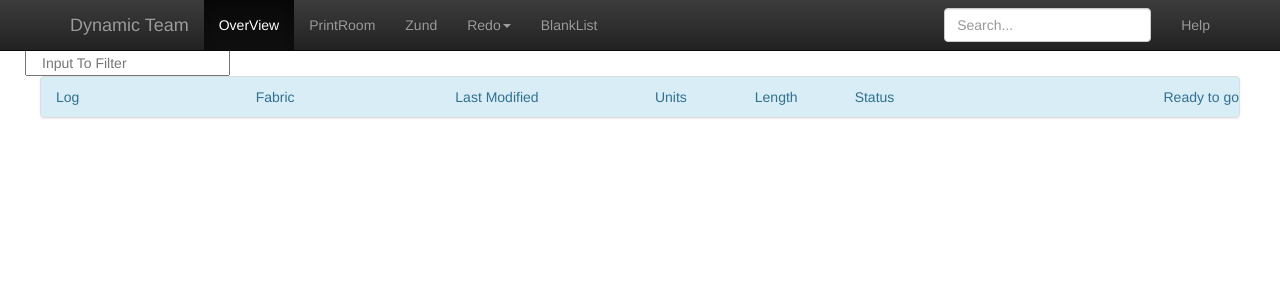
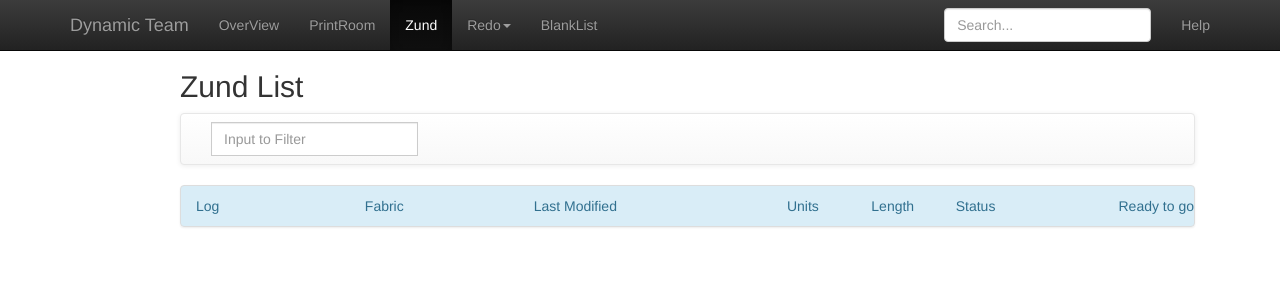
Before and after one commit to beymig/dynamicteam, a Flask app: page /zund in a window 1280 px wide. Shown: the top 300 px of the page. Run offline with Flask 2, Linux system fonts and the light colour scheme; data that the repository does not hold is empty; some libraries are stand-ins or nearby versions.

Commit message:
added header

```diff
--- a/web/templates/zund_view.html
+++ b/web/templates/zund_view.html
@@ -1,6 +1,11 @@
 {% extends "layout.html" %}
 {% block body %}
 <script>
+    $( document ).ready(function() {
+        $('.navbar-nav li').removeClass('active');
+        $('.navbar-nav #nav-zund').addClass('active');
+    });
+
 
         function makeZundDone(e, taskid, done){
             $.post("{{ url_for('set_zunddone') }}",
@@ -13,9 +18,6 @@
             e.stopPropagation();
             return true;
         }
-
-
-
         function ApplyFilterZund(e){
             var filter = e.target.value;
             var tasks=$("li.list-group-item");
@@ -36,18 +38,27 @@
 
 </script>
 
-<div class="row show-grid">
-    <div class="row placeholders">
-        <div class="row">
-            <input type="text" class="col-xs-2" id="log-number" oninput="ApplyFilterZund(event);" placeholder="Input To Filter">
-        </div>
+<div class="col-sm-12 col-sm-offset-1 col-md-11 col-md-offset-1 main">
+    <h2>Zund List</h2>
+    <nav class="navbar navbar-default">
+        <form class="navbar-form navbar-left" role="search">
+            <div class="col-xs-12">
+                <div class="input-group">
+                    <input type="text" class="form-control" id="log-number" oninput="ApplyFilterZund(event)" placeholder="Input to Filter">
+
+                </div><!-- /input-group -->
+            </div><!-- /.col-lg-6 -->
+        </form>
+
+    </nav>
+
 
     <ul class="list-group panel-group" id="tasks">
         <li class='list-group-item list-group-item-info'>
             <div class="row show-grid">
                 <span class="col-xs-2">Log</span>
                 <span class="col-xs-2">Fabric</span>
-                    <span class="col-xs-2">Last Modified</span>
+                <span class="col-xs-3">Last Modified</span>
                 <span class="col-xs-1">Units</span>
                 <span class="col-xs-1">Length</span>
                 <span class="col-xs-1">Status</span>
@@ -60,12 +71,12 @@
         {% if task.status=='waiting' or task.status=='printed' %}
         <li id="list-task-{{ task.id }}" class='list-group-item panel panel-default'>
             <div>
-                    <span class="col-xs-2">{{ task.log }}</span>
+                <span class="col-xs-2"><input type="checkbox" class="select-task" value="{{ task.id }}">{{ task.log }}</span>
                 <span class="col-xs-2">{{ task.fabric }}</span>
-                    <span class="col-xs-2"> {{ task.modify_at }}</span>
+                <span class="col-xs-3"> {{ task.modify_at }}</span>
                 <span class="col-xs-1">{{ task.units }}</span>
                 <span class="col-xs-1">{{ task.length }}</span>
-                    <span style="float:none {% if task.status=='printed' %}"><font color="green"><b>WAITING FOR FABRIC </b> {% endif %}</font></span>
+                <span style="float:none {% if task.status=='printed' %}"><font color="green"><b>AT ZUND </b> {% endif %}</font></span>
                 <span style="float:none {% if task.status=='waiting' %}"><font color="red"><b>WAITING FOR REDO </b> {% endif %}</font></span>
                 {% if task.status=='printed' %}
                 <span style="float:left">
@@ -92,5 +103,5 @@
         {% endfor %}
     </ul>
 </div>
-</div>
+
 {% endblock %}
```
Lines whose indentation alone changed are shown as unchanged.
